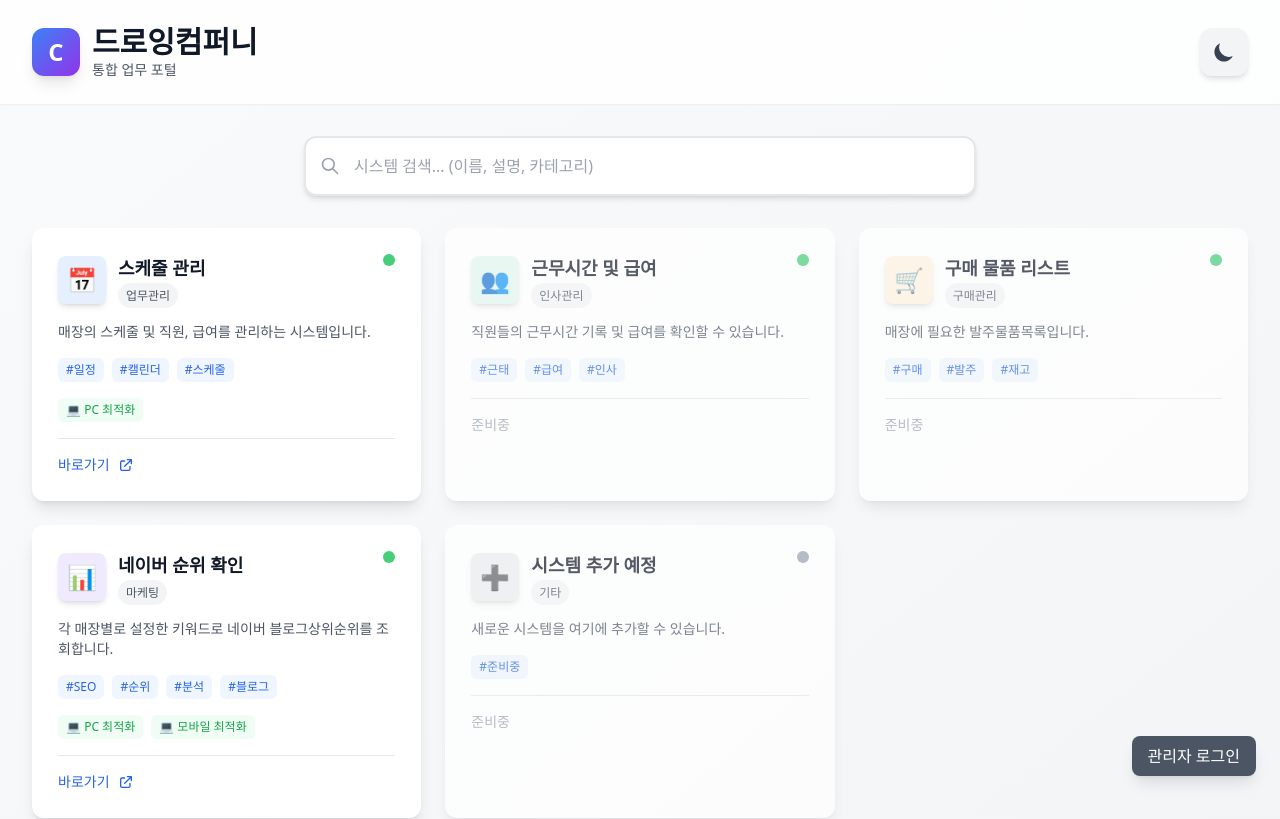
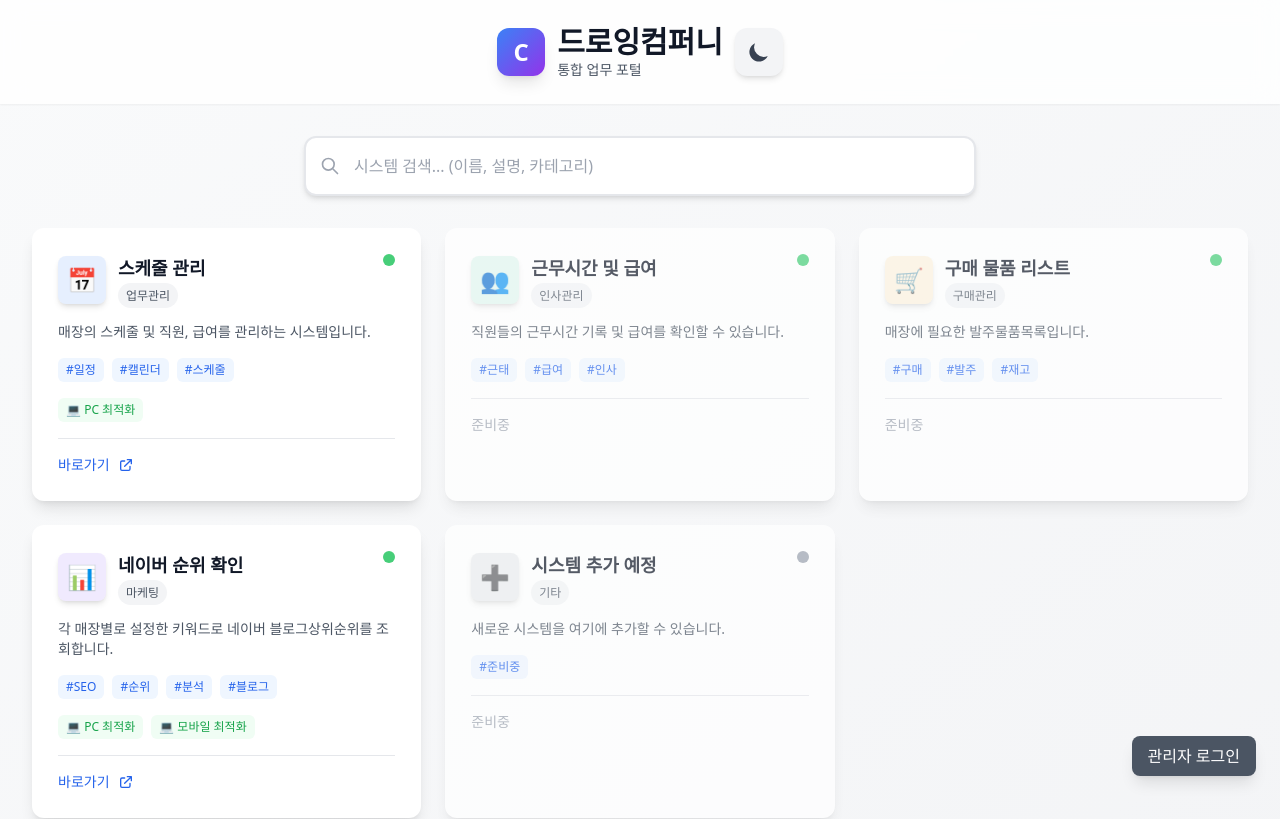
Before and after one commit to senti270/portal, a Next.js app: page / in a window 1280 px wide. Shown: the top 819 px of the page. Built offline with nearby package versions, Linux system fonts and the light colour scheme.

Commit message:
Move: Theme toggle button next to company title

```diff
--- a/app/page.tsx
+++ b/app/page.tsx
@@ -41,19 +41,21 @@ export default function Home() {
       {/* 헤더 */}
       <header className="bg-white/80 dark:bg-gray-800/80 backdrop-blur-md shadow-sm sticky top-0 z-50 transition-colors duration-300">
         <div className="max-w-7xl mx-auto px-4 sm:px-6 lg:px-8 py-6">
-          <div className="flex flex-col sm:flex-row items-center justify-between gap-4">
+          <div className="flex items-center justify-center gap-4">
             <div className="flex items-center gap-3">
               <div className="w-12 h-12 bg-gradient-to-br from-blue-500 to-purple-600 rounded-xl flex items-center justify-center shadow-lg">
                 <span className="text-white text-2xl font-bold">C</span>
               </div>
-              <div>
-                <h1 className="text-2xl sm:text-3xl font-bold text-gray-900 dark:text-white">
-                  드로잉컴퍼니
-                </h1>
-                <p className="text-sm text-gray-600 dark:text-gray-400">통합 업무 포털</p>
+              <div className="flex items-center gap-3">
+                <div>
+                  <h1 className="text-2xl sm:text-3xl font-bold text-gray-900 dark:text-white">
+                    드로잉컴퍼니
+                  </h1>
+                  <p className="text-sm text-gray-600 dark:text-gray-400">통합 업무 포털</p>
+                </div>
+                <ThemeToggle isDark={isDark} toggleTheme={toggleTheme} />
               </div>
             </div>
-            <ThemeToggle isDark={isDark} toggleTheme={toggleTheme} />
           </div>
         </div>
       </header>
```
